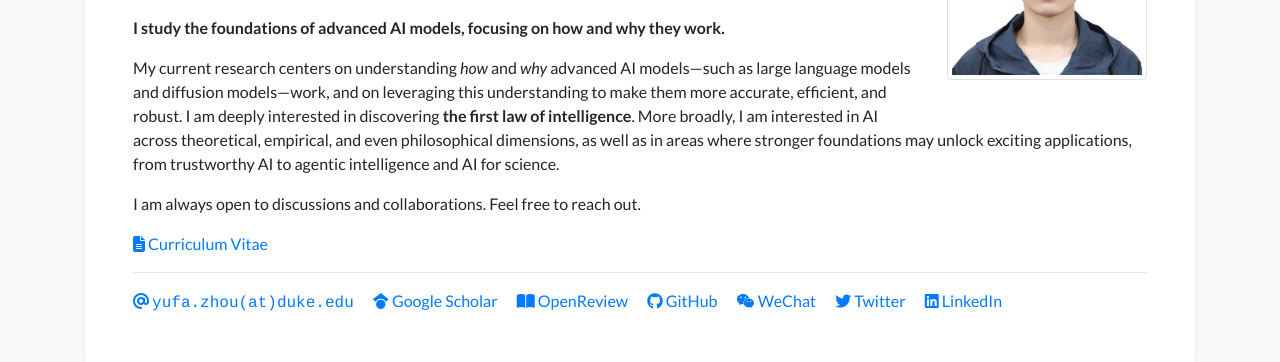
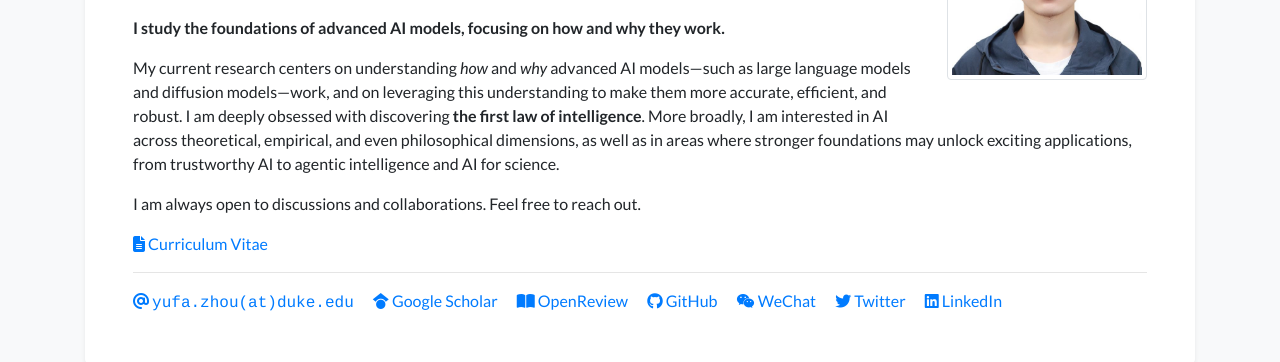
Before and after one commit to MasterZhou1/MasterZhou1.github.io, a Jekyll site: the page built from index.html, in a window 1280 px wide and 900 px high. Shown: the part 248-610 px from the top of the window. Built offline with Jekyll 4.4.1, drawn with Linux system fonts in a browser that asks for light colours; nearby versions of some CDN libraries; a style sheet for code colours, icons or effects is not loaded.

Commit message:
Change 'deeply interested' to 'deeply obsessed'

```diff
--- a/_data/profile.yml
+++ b/_data/profile.yml
@@ -33,7 +33,7 @@ short_bio: >-
   </p>
   <p>
     My current research centers on understanding <em>how</em> and <em>why</em> advanced AI models—such as large language models and diffusion models—work, and on leveraging this understanding to make them more accurate, efficient, and robust.
-    I am deeply interested in discovering <strong>the first law of intelligence</strong>.
+    I am deeply obsessed with discovering <strong>the first law of intelligence</strong>.
     More broadly, I am interested in AI across theoretical, empirical, and even philosophical dimensions, as well as in areas where stronger foundations may unlock exciting applications, from trustworthy AI to agentic intelligence and AI for science.
   </p>
   <p>
```
